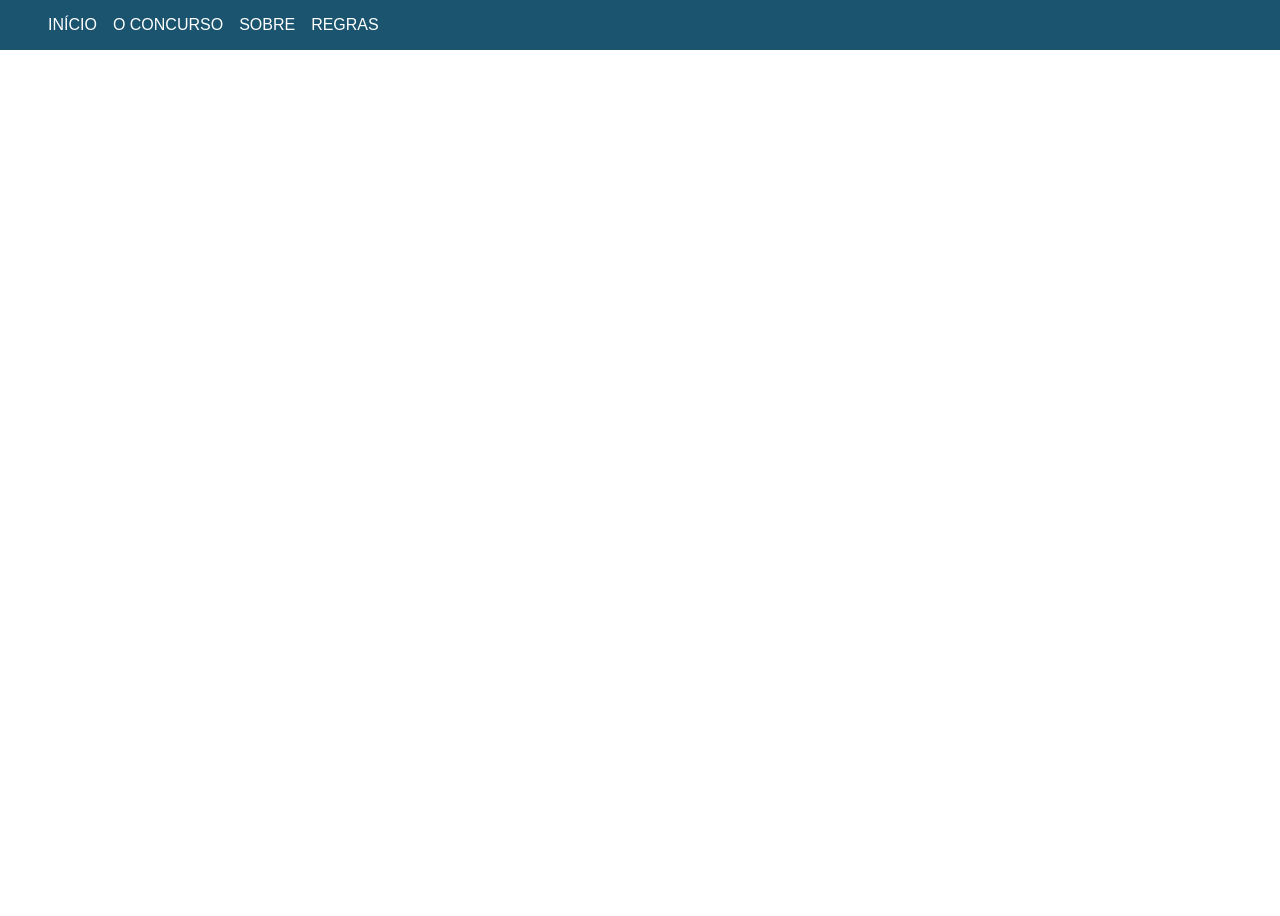
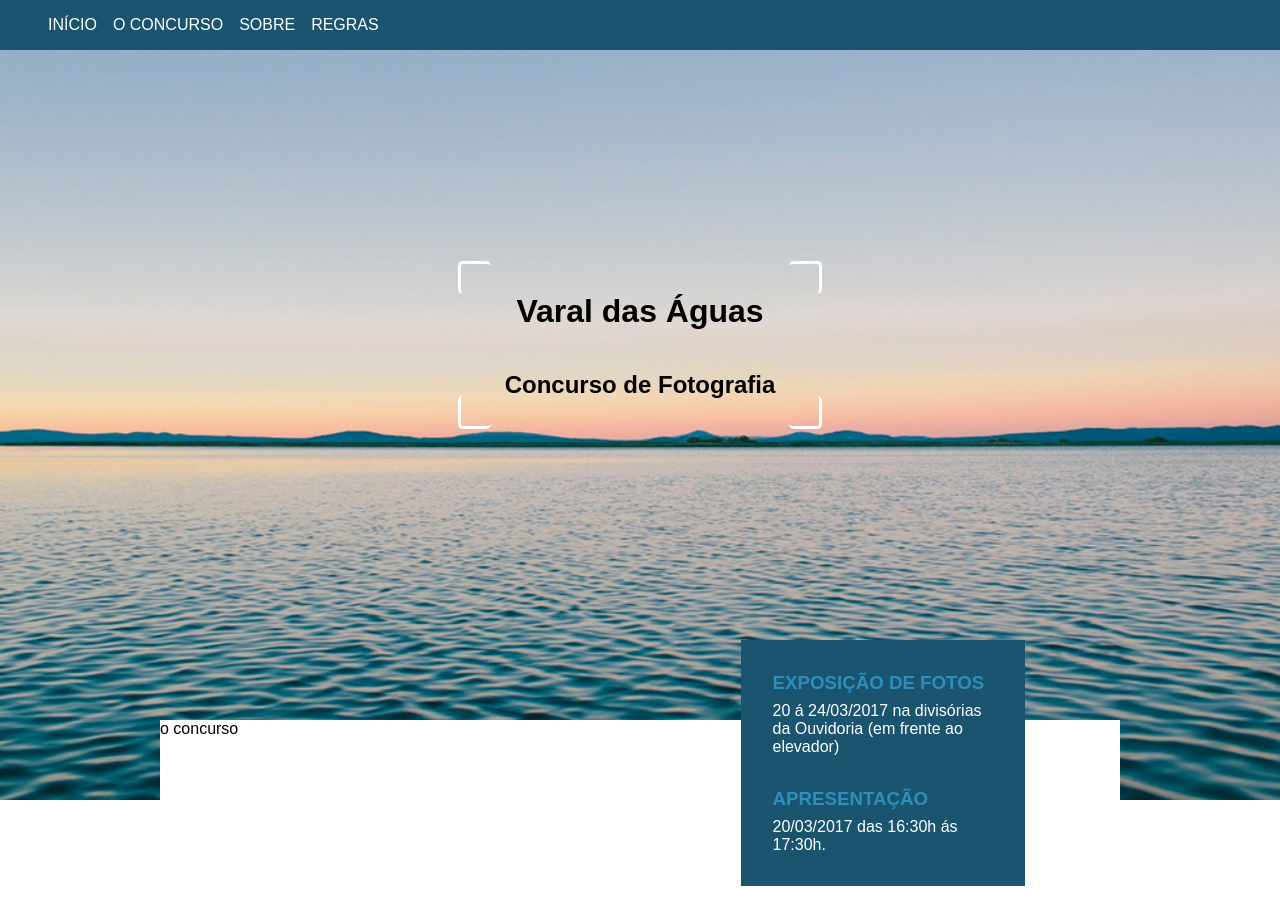
Before and after one commit to cassiodourado1/varal-das-aguas, a React app: page / in a window 1280 px wide. Shown: the top 916 px of the page. Before the commit the page ends 850 px from the top, so only its background shows below. Built offline with nearby package versions, Linux system fonts and the light colour scheme.

Commit message:
Criando componente geral de container e criação do componente de informações do evento

```diff
--- a/config/webpack.config.dev.js
+++ b/config/webpack.config.dev.js
@@ -208,6 +208,7 @@ module.exports = {
           },
         ],
       },
+
       // ** STOP ** Are you adding a new loader?
       // Make sure to add the new loader(s) before the "file" loader.
     ],
--- a/public/index.html
+++ b/public/index.html
@@ -19,7 +19,7 @@
       work correctly both with client-side routing and a non-root public URL.
       Learn how to configure a non-root public URL by running `npm run build`.
     -->
-    <title>React App</title>
+    <title>Concurso Encontro das Águas</title>
   </head>
   <body>
     <noscript>
--- a/src/App.css
+++ b/src/App.css
@@ -1,5 +1,7 @@
 .App {
   text-align: center;
+  overflow-x: hidden;
+  background: #faefde;
 }
 
 .header {
--- /dev/null
+++ b/src/scenes/Home/components/EventInfo/components/Item/index.js
@@ -0,0 +1,24 @@
+/* Core */
+import React from 'react';
+import PropTypes from 'prop-types';
+
+/* Styles */
+import styles from './styles.css';
+
+const Item = ({
+    label, description,
+  }) => {
+    return (
+        <div className={styles.item}>
+            <h3 className={styles.label}>{label}</h3>
+            <p className={styles.description}>{description}</p>
+        </div>
+    );
+}
+
+Item.propTypes = {
+    label: PropTypes.string.isRequired,
+    description: PropTypes.string.isRequired,
+  };
+
+export default Item;
--- /dev/null
+++ b/src/scenes/Home/components/EventInfo/components/Item/styles.css
@@ -0,0 +1,26 @@
+:root {
+    --label: #2e8ebc;
+}
+
+.item {
+    display: flex;
+    flex-direction: column;
+    justify-content: space-between;
+    padding: 1rem 0;
+}
+
+.label, .description{
+    flex: 1;
+    margin: 0 auto;
+}
+
+.label{
+    color: var(--label);
+    text-align: left;
+    width: 100%;
+    padding-bottom: 0.5rem;
+}
+
+.description {
+    flex: 1;
+}
--- /dev/null
+++ b/src/scenes/Home/components/EventInfo/index.js
@@ -0,0 +1,33 @@
+/* Core */
+import React from 'react';
+
+/* Presentation */
+import Item from './components/Item';
+
+/* Styles */
+import styles from './styles.css';
+
+const items = [
+    {
+      label: 'EXPOSIÇÃO DE FOTOS',
+      description: '20 á 24/03/2017 na divisórias da Ouvidoria (em frente ao elevador)',
+    },
+    {
+      label: 'APRESENTAÇÃO',
+      description: '20/03/2017 das 16:30h ás 17:30h.',
+    },
+  ];
+
+const EventInfo = () => {
+    return (
+        <div className={styles.eventInfo}>
+        {items.map(item =>
+            (<Item
+              label={item.label}
+              description={item.description}
+            />))}
+        </div>
+    );
+}
+
+export default EventInfo;
--- /dev/null
+++ b/src/scenes/Home/components/EventInfo/styles.css
@@ -0,0 +1,13 @@
+:root {
+    --azul: #1b546f;
+    --branco: #FFF;
+}
+
+.eventInfo {
+    max-width: 220px;
+    background: var(--azul);
+    color: var(--branco);
+    padding: 1rem 2rem;
+    margin-top: -5rem;
+    margin-bottom: 2rem;
+}
--- a/src/scenes/Home/components/FullBanner/index.js
+++ b/src/scenes/Home/components/FullBanner/index.js
@@ -3,10 +3,14 @@ import React from 'react';
 
 /* Styles */
 import styles from './styles.css';
-
 const FullBanner = () => (
   <div className={styles.fullBanner}>
-
+    <div className={styles.boxSiteName}>
+      <span className={styles.box}>
+        <h1 className={styles.siteName}>Varal das Águas</h1>
+        <h2 className={styles.description}>Concurso de Fotografia</h2>
+      </span>
+    </div>
   </div>
 );
 
--- a/src/scenes/Home/components/FullBanner/styles.css
+++ b/src/scenes/Home/components/FullBanner/styles.css
@@ -1,5 +1,80 @@
 .fullBanner {
     width: 100vw;
-    height: 100vh;
-    background: url(img/bgFullBanner.jpg) no-repeat center cotain;
+    height: calc(100vh - 50px);
+    box-sizing: border-box;
+    background: url(./img/bgFullBanner.jpg) no-repeat center;
+    background-size: cover;
+    display: flex;
+    justify-content: center;
+    align-items: center;
 }
+
+.boxSiteName {
+    position: relative;
+    margin-bottom: 10rem;
+}
+
+
+.boxSiteName:before {
+    content: "";
+    display: block;
+    width: 30px;
+    height: 30px;
+    position: absolute;
+    top: -10px;
+    left: -10px;
+    border-top: 3px solid #FFF;
+    border-left: 3px solid #FFF;
+    border-radius: 5px;
+}
+
+.boxSiteName:after {
+    content: "";
+    display: block;
+    width: 30px;
+    height: 30px;
+    position: absolute;
+    top: -10px;
+    right: -10px;
+    border-top: 3px solid #FFF;
+    border-right: 3px solid #FFF;
+    border-radius: 5px;
+}
+
+.box {
+    display: flex;
+    flex-direction: column;
+    align-items: center;
+    justify-content: center;
+}
+
+ span:before {
+    content: "";
+    display: block;
+    width: 30px;
+    height: 30px;
+    position: absolute;
+    bottom: -10px;
+    left: -10px;
+    border-bottom: 3px solid #FFF;
+    border-left: 3px solid #FFF;
+    border-radius: 5px;
+}
+span:after {
+    content: "";
+    display: block;
+    width: 30px;
+    height: 30px;
+    position: absolute;
+    bottom: -10px;
+    right: -10px;
+    border-bottom: 3px solid #FFF;
+    border-right: 3px solid #FFF;
+    border-radius: 5px;
+}
+
+
+.siteName {
+    padding-left: 3rem;
+    padding-right: 3rem;
+}
--- a/src/scenes/Home/index.js
+++ b/src/scenes/Home/index.js
@@ -3,7 +3,7 @@ import React, { Component } from 'react';
 
 /* Presentation */
 import FullBanner from './components/FullBanner';
-
+import EventInfo from './components/EventInfo';
 /* Styles */
 import styles from './styles.css';
 
@@ -11,9 +11,18 @@ import styles from './styles.css';
 class Home extends Component {
     render() {
         return (
-            <div className={styles.home}>
+            <main className={styles.home}>
                 <FullBanner />
-            </div>
+                <div className={styles.container}>
+                    <section className={styles.concurso}>
+                        o concurso
+                    </section>
+                    <section className={styles.boxInscricao}>
+                        <EventInfo />
+                        <button className={styles.button}>Faça sua inscrição</button>
+                    </section>
+                </div>
+            </main>
         )
     }
 }
--- a/src/scenes/Home/styles.css
+++ b/src/scenes/Home/styles.css
@@ -0,0 +1,50 @@
+:root {
+    --azul: #1b546f;
+    --branco: #FFF;
+}
+
+.home {
+    max-width: 100vw;
+    overflow: hidden;
+}
+
+/* .container {
+    overflow: hidden;
+    display: grid;
+    grid-template-columns: repeat(10, 1fr);
+
+    border: 1px red solid;
+} */
+
+.container {
+    max-width: 960px;
+    margin: 0 auto;
+    margin-top: -5rem;
+    display: grid;
+    grid-template-columns: repeat(10, 1fr);
+    grid-template-areas: concurso inscriciao;
+    grid-column-gap: 10px;
+    background: #FFF;
+}
+
+.concurso {
+    grid-area: concurso;
+    grid-column: 1 / 6;
+}
+
+.boxInscricao {
+    grid-area: inscricao;
+    grid-column: 6 / 11;
+    align-items: center;
+    display: flex;
+    flex-direction: column;
+    align-items: center;
+}
+
+
+.button {
+    background: var(--azul);
+    color:var(--branco);
+    text-transform: uppercase;
+    padding: 1rem 2rem;
+}
```
